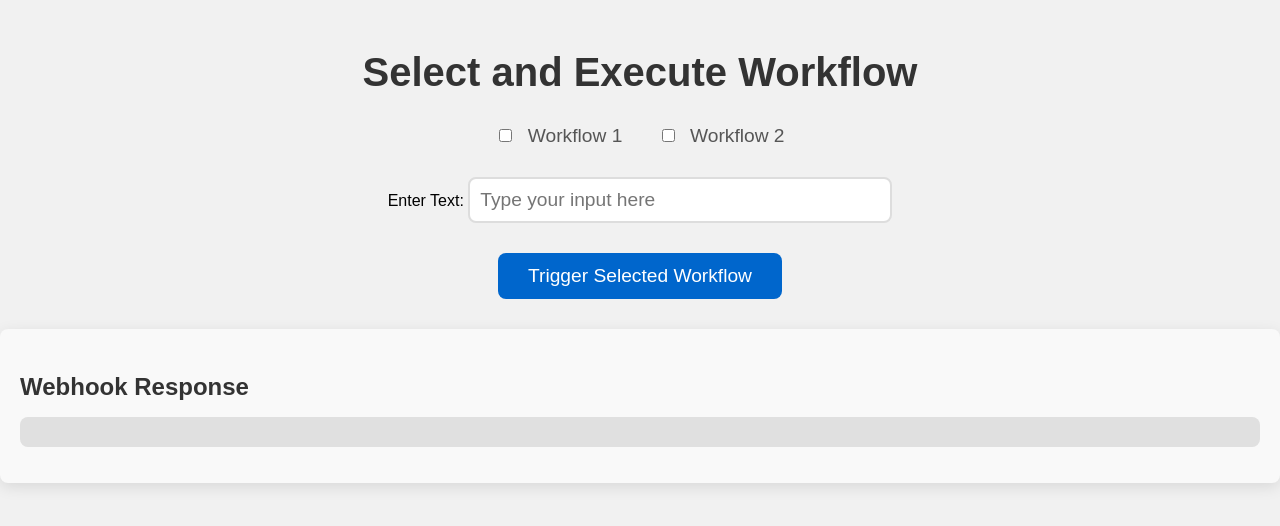
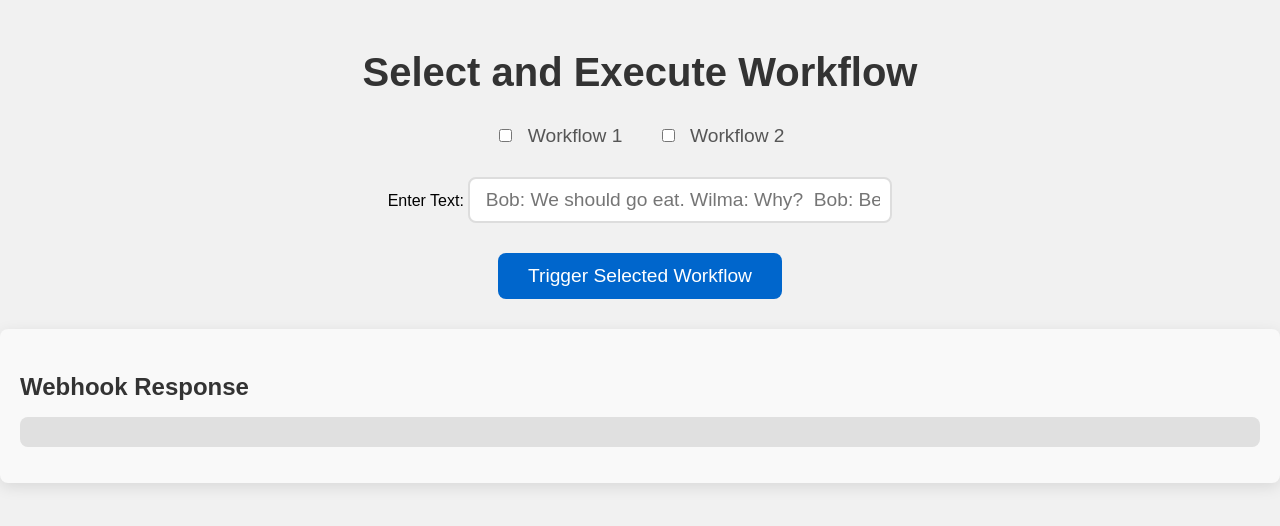
Before and after one commit to arg-tech/amf, a Jekyll site: the page demo.html, which Jekyll copies as it is, in a window 1280 px wide. Shown: the top 526 px of the page. Built offline with Jekyll 4.4.1, drawn with Linux system fonts in a browser that asks for light colours.

Commit message:
added demo

```diff
--- a/demo.html
+++ b/demo.html
@@ -410,7 +410,7 @@
 
   <div id="inputBoxContainer">
     <label for="userInput">Enter Text:</label>
-    <input type="text" id="userInput" placeholder="Type your input here" />
+    <input type="text" id="userInput" placeholder=" Bob: We should go eat. Wilma: Why?  Bob: Because I'm hungry Wilma: Yeah me too. Bob: So let's eat." />
   </div>
 
   <div style="text-align: center; margin-top: 30px;">
```
